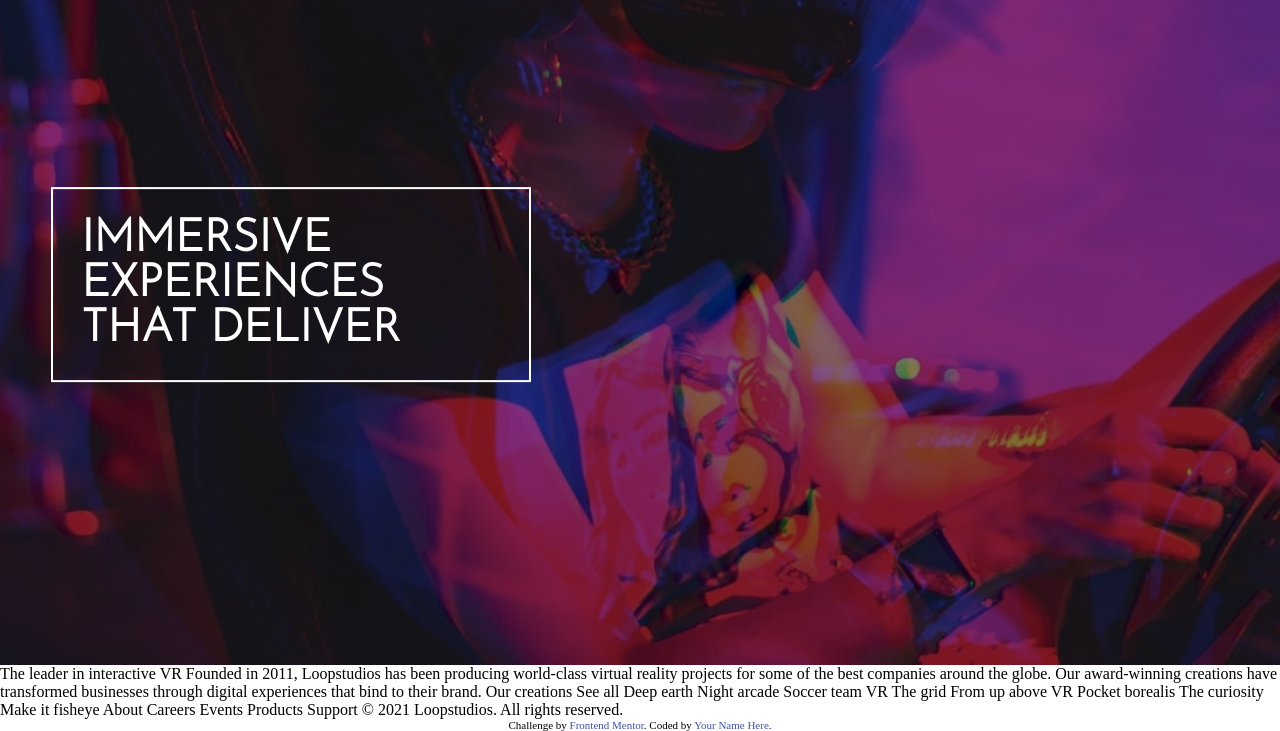
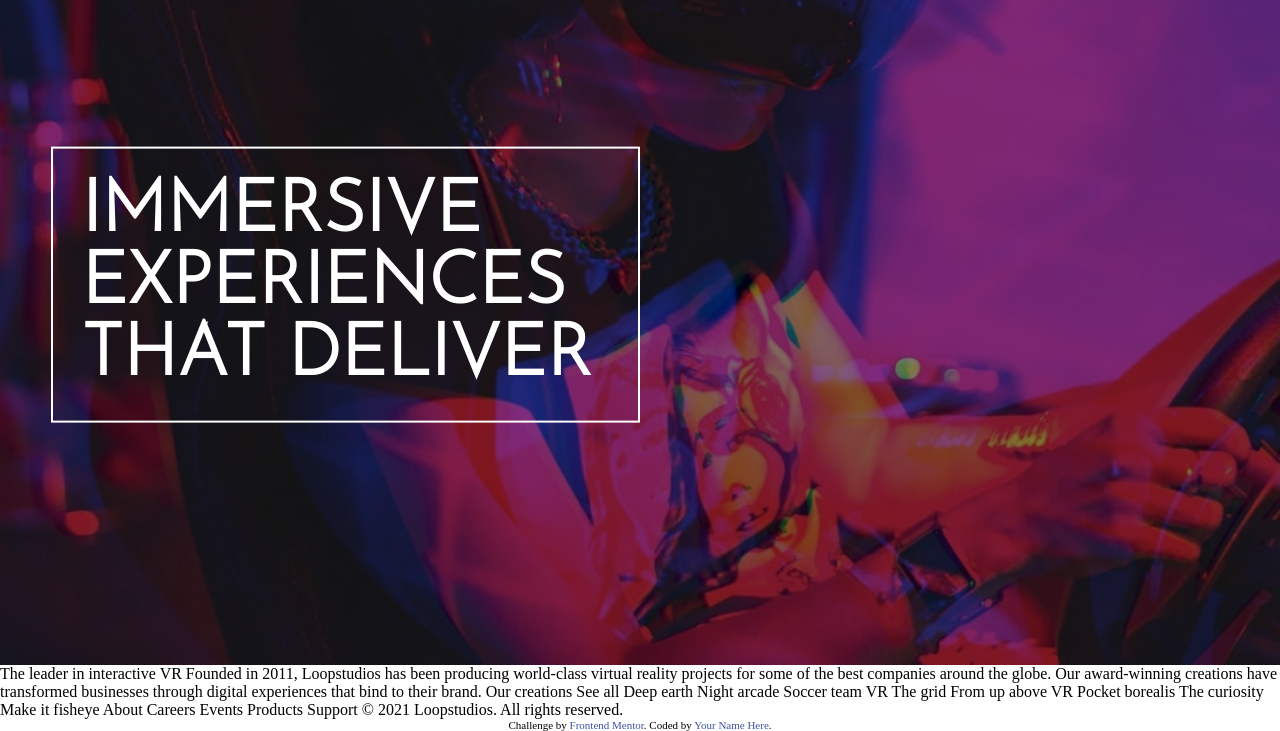
Before and after one commit to ahmedmelfay/Loopstudios-Landing-Page, a plain HTML site: page index.html in a window 1280 px wide. Shown: the part 95-826 px from the top of the page. Drawn offline with Linux system fonts and the light colour scheme.

Commit message:
modified heading for xl screens

```diff
--- a/Styles/style.scss
+++ b/Styles/style.scss
@@ -188,5 +188,12 @@ ul{
 
 /* Extra large devices (large laptops and desktops, 1200px and up) */
 @media only screen and (min-width: 1200px) {
-
+    #top-wrapper{
+        header{
+            .heading{
+                width: 50%;
+                font-size: 3rem;
+            }
+        }
+    }
 }
```
Also changed, not shown: Styles/style.css, 1 other file.
